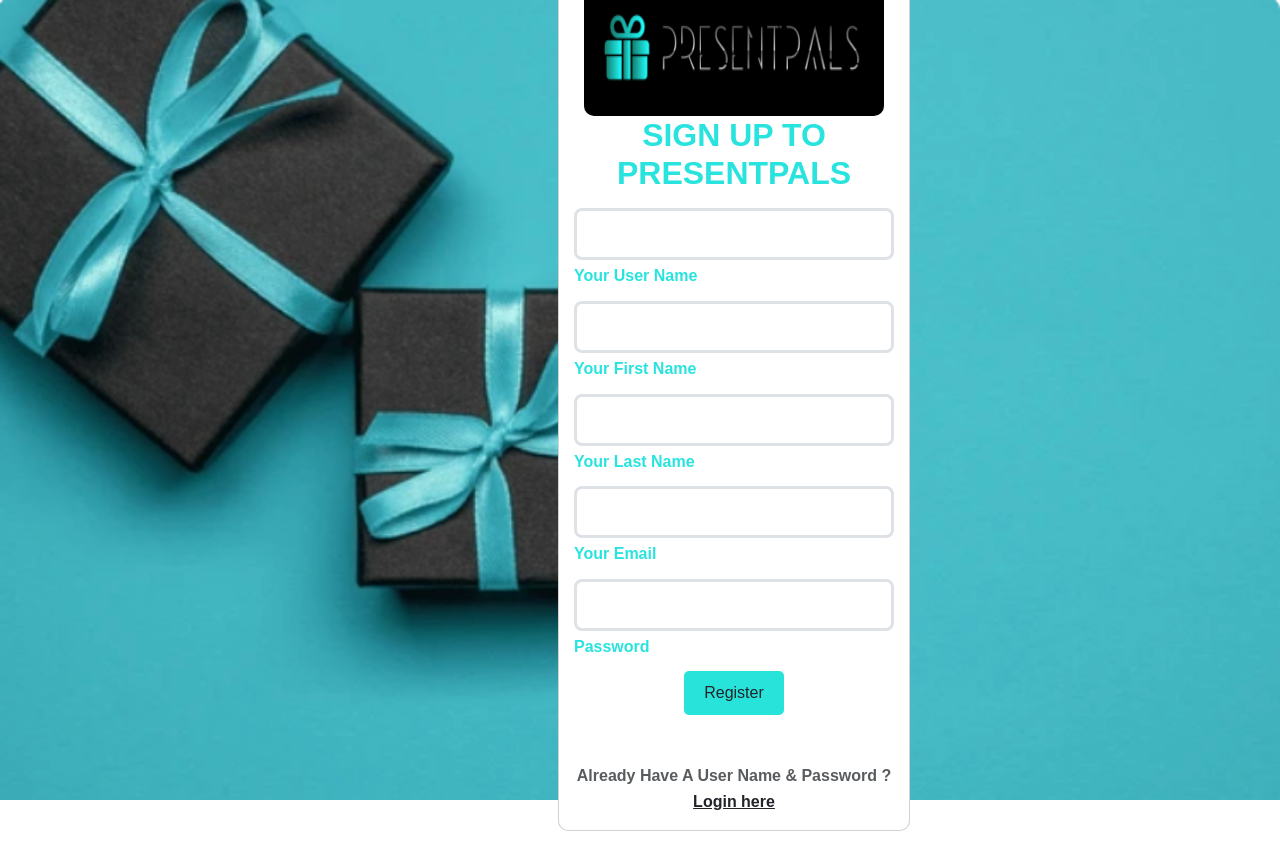
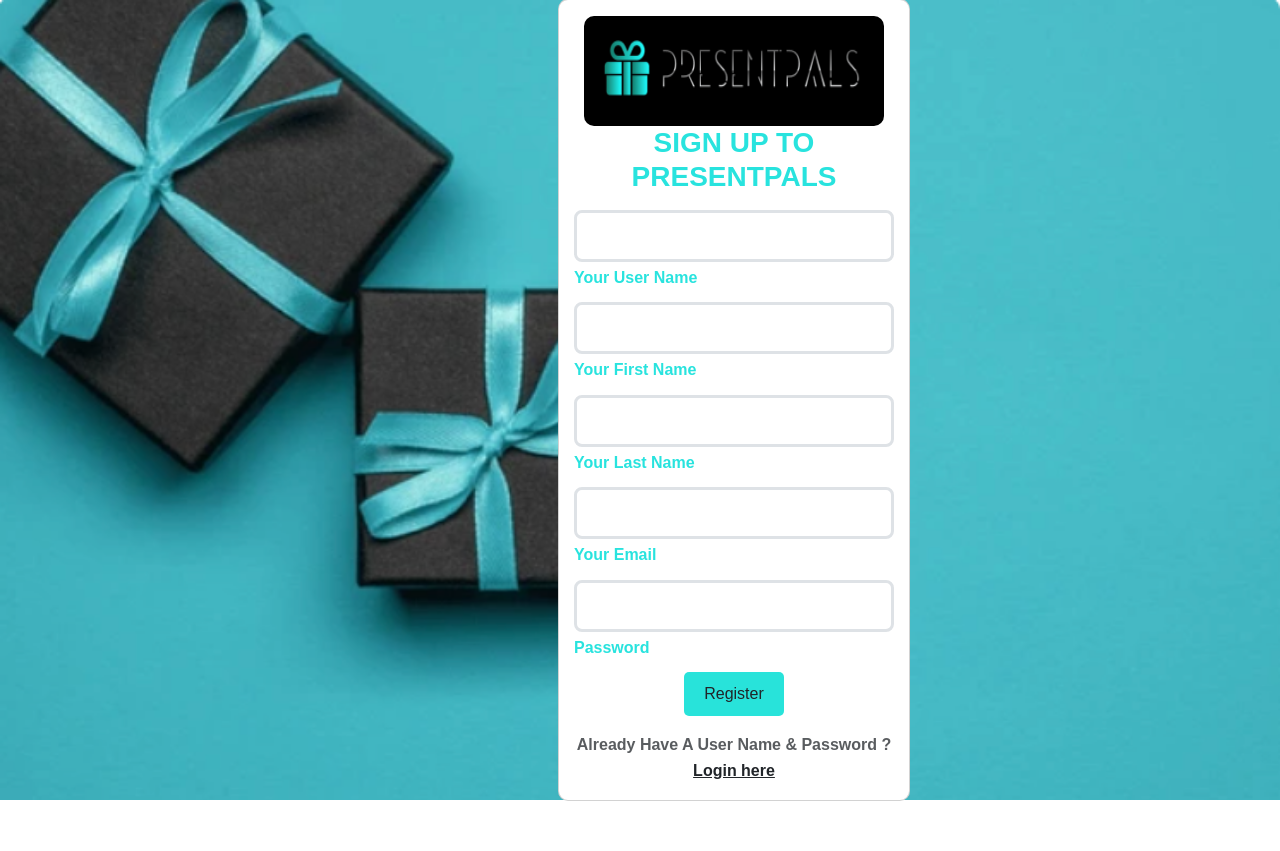
Before and after one commit to PresentPals/Client, a React (Vite) app: page /api/auth/signup in a window 1280 px wide. After the commit the page ends 821 px from the top, so only its background shows below. Built offline with nearby package versions, Linux system fonts and the light colour scheme.

Commit message:
Signup:adjusted the mt size of the text at the bottom to fit on one page

```diff
--- a/src/pages/Signup.jsx
+++ b/src/pages/Signup.jsx
@@ -79,13 +79,13 @@
                     alt="PresentPals logo"
                     style={{
                       width: "300px",
-                      height: "130px",
+                      height: "110px",
                       borderRadius: "10px",
                     }}
                   />
-                  <h2 className="text-uppercase text-center mb-3">
+                  <h3 className="text-uppercase text-center mb-3">
                     Sign Up To Presentpals
-                  </h2>
+                  </h3>
 
                   <form style={{ width: "20rem" }} onSubmit={handleSubmit}>
                     {/* User Name */}
@@ -172,7 +172,7 @@
                       </button>
                     </div>
 
-                    <p className="text-center text-muted mt-5 mb-0">
+                    <p className="text-center text-muted mt-3 mb-0">
                       Already Have A User Name & Password ?{" "}
                       <Link className="fw-bold text-body" to="/api/auth/login">
                         <u>Login here</u>
```
